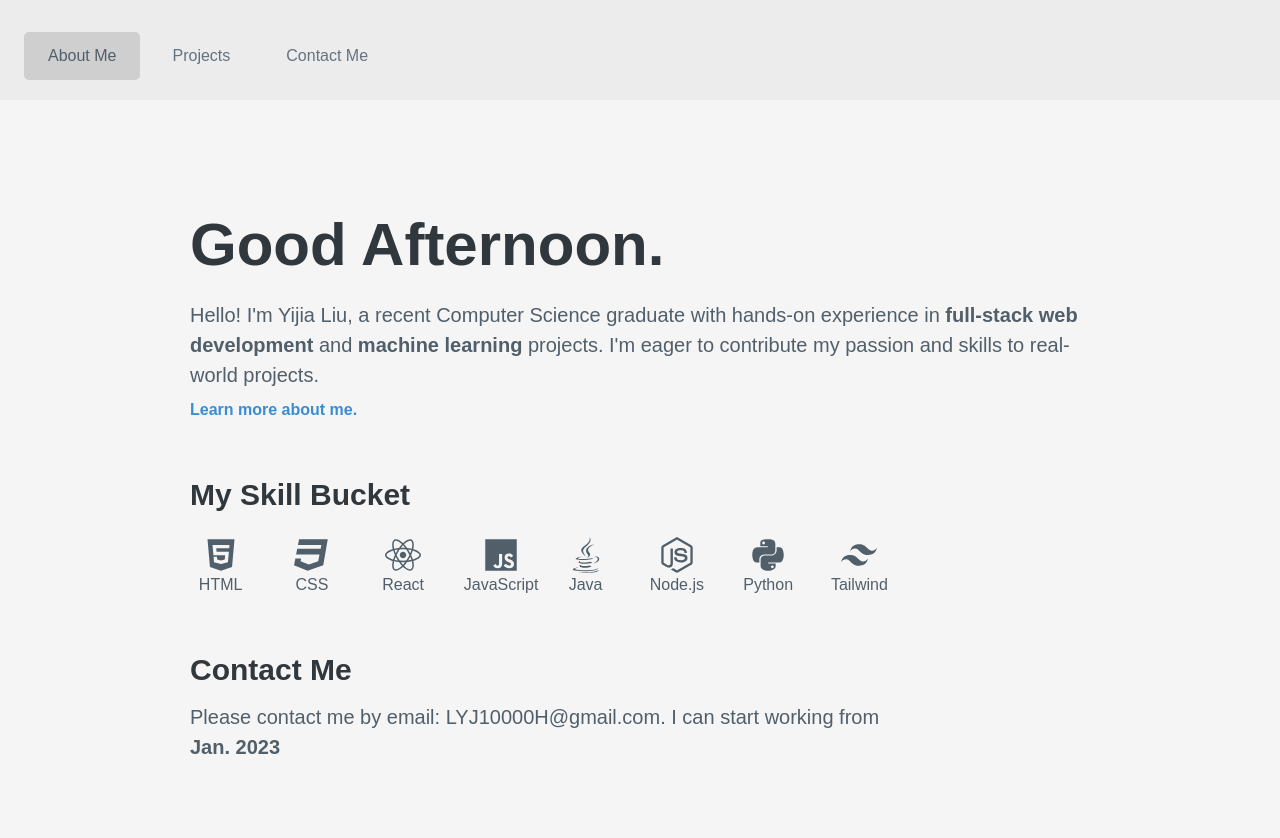
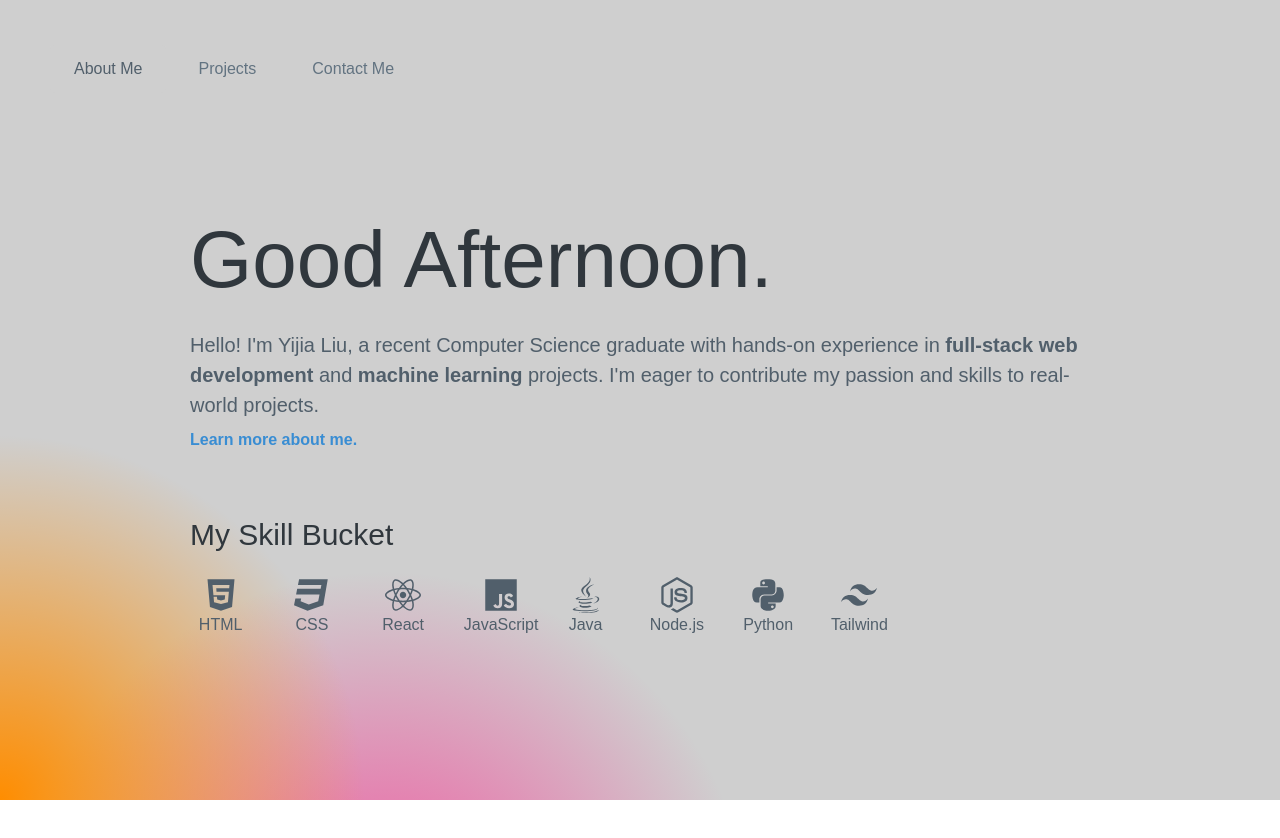
Before and after one commit to JellyYJ/portfolio, a React (Vite) app in the folder portfolio/: page /aboutMe in a window 1280 px wide. Shown: the top 838 px of the page. After the commit the page ends 800 px from the top, so only its background shows below. Built offline with nearby package versions, Linux system fonts and the light colour scheme.

Commit message:
Add background shape

```diff
--- a/portfolio/src/pages/AboutMe.jsx
+++ b/portfolio/src/pages/AboutMe.jsx
@@ -39,7 +39,7 @@ const StyledSkillsContainer = styled.div`
   display: flex;
   flex-direction: column;
   max-width: 70rem;
-  margin-top: 5rem;
+  margin-top: 6rem;
 `;
 
 const StyledLink = styled(Link)`
@@ -92,13 +92,13 @@ function AboutMe() {
           <SkillIcons skillsData={skillsData} />
         </StyledSkillsContainer>
 
-        <StyledSkillsContainer>
+        {/* <StyledSkillsContainer>
           <Heading as="h2">Contact Me</Heading>
           <p>
             Please contact me by email: LYJ10000H@gmail.com. I can start working
             from <strong>Jan. 2023</strong>
           </p>
-        </StyledSkillsContainer>
+        </StyledSkillsContainer> */}
       </TextContainer>
     </>
   );
--- a/portfolio/src/styles/GlobalStyles.js
+++ b/portfolio/src/styles/GlobalStyles.js
@@ -55,7 +55,11 @@ const GlobalStyles = createGlobalStyle`
     --color-indigo-100: #e0e7ff;
     --color-indigo-700: #4338ca;
 
-    --color-red-100: #fee2e2;
+    --color-pink-100: #fee2e2;
+    --color-pink-200: #f7b8d6;
+    --color-pink-300: #f1549e;
+    --color-pink-700:#ef006f;
+    --color-orange-700:#ff8d00;
     --color-red-700: #b91c1c;
     --color-red-800: #991b1b;
 
--- a/portfolio/src/ui/AppLayout.jsx
+++ b/portfolio/src/ui/AppLayout.jsx
@@ -1,5 +1,5 @@
 import styled from "styled-components";
-import { Outlet } from "react-router-dom";
+import { Outlet, useLocation } from "react-router-dom";
 
 import Header from "./Header";
 
@@ -11,15 +11,14 @@ const StyledAppLayout = styled.div`
 `;
 
 const Main = styled.main`
-  background-color: var(--color-brown-0);
+  position: relative;
+  background-color: var(--color-brown-100);
   padding: 5rem 6rem 8rem;
-
-  /* @media (max-width: 512px) {
-    padding: 1rem 2rem 3rem;
-  } */
 `;
 
 const Container = styled.div`
+  position: relative;
+  z-index: 1;
   max-width: 140rem;
   margin: 5rem auto;
   display: flex;
@@ -27,19 +26,36 @@ const Container = styled.div`
   align-items: center;
   gap: 3.2rem;
   transition: margin 0.3s ease;
-  /* background-color: var(--color-grey-400); */
 
   @media (max-width: 1080px) {
-    /* margin-top: 6rem; */
     max-width: 90rem;
   }
 `;
 
+const BackgroundShape = styled.div`
+  position: absolute;
+  top: 0;
+  left: 0;
+  width: 100%;
+  height: 100%;
+  background: radial-gradient(
+      circle at 0% 100%,
+      var(--color-orange-700),
+      transparent 25%
+    ),
+    radial-gradient(circle at 30% 120%, var(--color-pink-300), transparent 30%);
+  z-index: 0;
+`;
+
 function AppLayout() {
+  const location = useLocation();
+  const isBackgroudAppliedPage = location.pathname === "/aboutMe";
+
   return (
     <StyledAppLayout>
       <Header />
       <Main>
+        {isBackgroudAppliedPage && <BackgroundShape />}
         <Container>
           <Outlet />
         </Container>
--- a/portfolio/src/ui/Header.jsx
+++ b/portfolio/src/ui/Header.jsx
@@ -2,9 +2,10 @@ import styled from "styled-components";
 import MainNav from "./MainNav";
 
 const StyledHeader = styled.header`
-  background-color: var(--color-brown-50);
-  padding: 3.2rem 2.4rem;
-  /* border-bottom: 1px solid var(--color-brown-100); */
+  /* background-color: var(--color-brown-50); */
+  background-color: var(--color-brown-100);
+  /* padding: 3.2rem 2.4rem; */
+  padding: 4.5rem 5rem;
 `;
 
 function Header() {
--- a/portfolio/src/ui/Heading.jsx
+++ b/portfolio/src/ui/Heading.jsx
@@ -7,15 +7,15 @@ const Heading = styled.h1`
   ${(props) =>
     props.as === "h1" &&
     css`
-      font-size: 6rem;
-      font-weight: 600;
+      font-size: 8rem;
+      font-weight: 500;
     `}
 
   ${(props) =>
     props.as === "h2" &&
     css`
       font-size: 3rem;
-      font-weight: 600;
+      font-weight: 500;
     `}
 
   ${(props) =>
```
